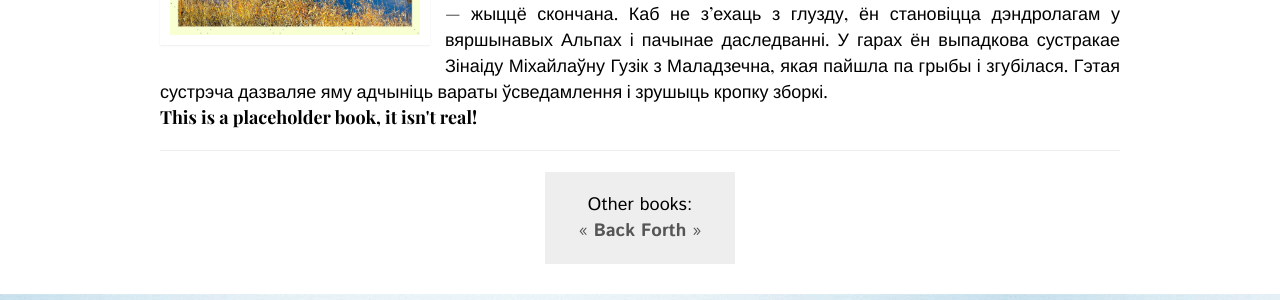
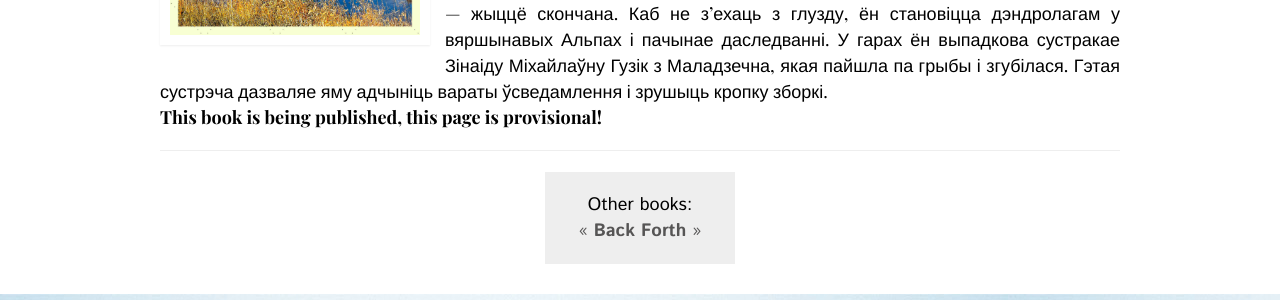
Before and after one commit to mlare/vodary, a Jekyll site: the page built from _posts/2017-11-21-na-kamiece.markdown, in a window 1280 px wide. Shown: the part 676-976 px from the top of the page. Built offline with Jekyll 4.4.1, drawn with Linux system fonts in a browser that asks for light colours; some web fonts are replaced; Markdown is read by kramdown in place of the engine named in the settings.

Commit message:
Update 2017-11-21-na-kamiece.markdown

```diff
--- a/_posts/2017-11-21-na-kamiece.markdown
+++ b/_posts/2017-11-21-na-kamiece.markdown
@@ -3,7 +3,7 @@ layout: post
 title: People on the comet
 ortitle: Людзі на камеце
 resume: An adventure story about a girl and her speaking dog Louise during the Napoleon wars.
-orresume: Калі да Васіля Тарукі прыйшло каханне, яму было ўжо трыццаць гадоў — жыццё скончана. Каб не з’ехаць з глузду, ён становіцца дэндролагам у вяршынавых Альпах і пачынае даследванні. У гарах ён выпадкова сустракае Зінаіду Міхайлаўну Гузік з Маладзечна, якая пайшла па грыбы і згубілася. Гэтая сустрэча дазваляе яму адчыніць вараты ўсведамлення і зрушыць кропку зборкі.<br><strong>This is a placeholder book, it isn't real!</strong>
+orresume: Калі да Васіля Тарукі прыйшло каханне, яму было ўжо трыццаць гадоў — жыццё скончана. Каб не з’ехаць з глузду, ён становіцца дэндролагам у вяршынавых Альпах і пачынае даследванні. У гарах ён выпадкова сустракае Зінаіду Міхайлаўну Гузік з Маладзечна, якая пайшла па грыбы і згубілася. Гэтая сустрэча дазваляе яму адчыніць вараты ўсведамлення і зрушыць кропку зборкі.<br><strong>This book is being published, this page is provisional!</strong>
 date: 2017-11-21 07:00:00
 homepage:
 download:
```
